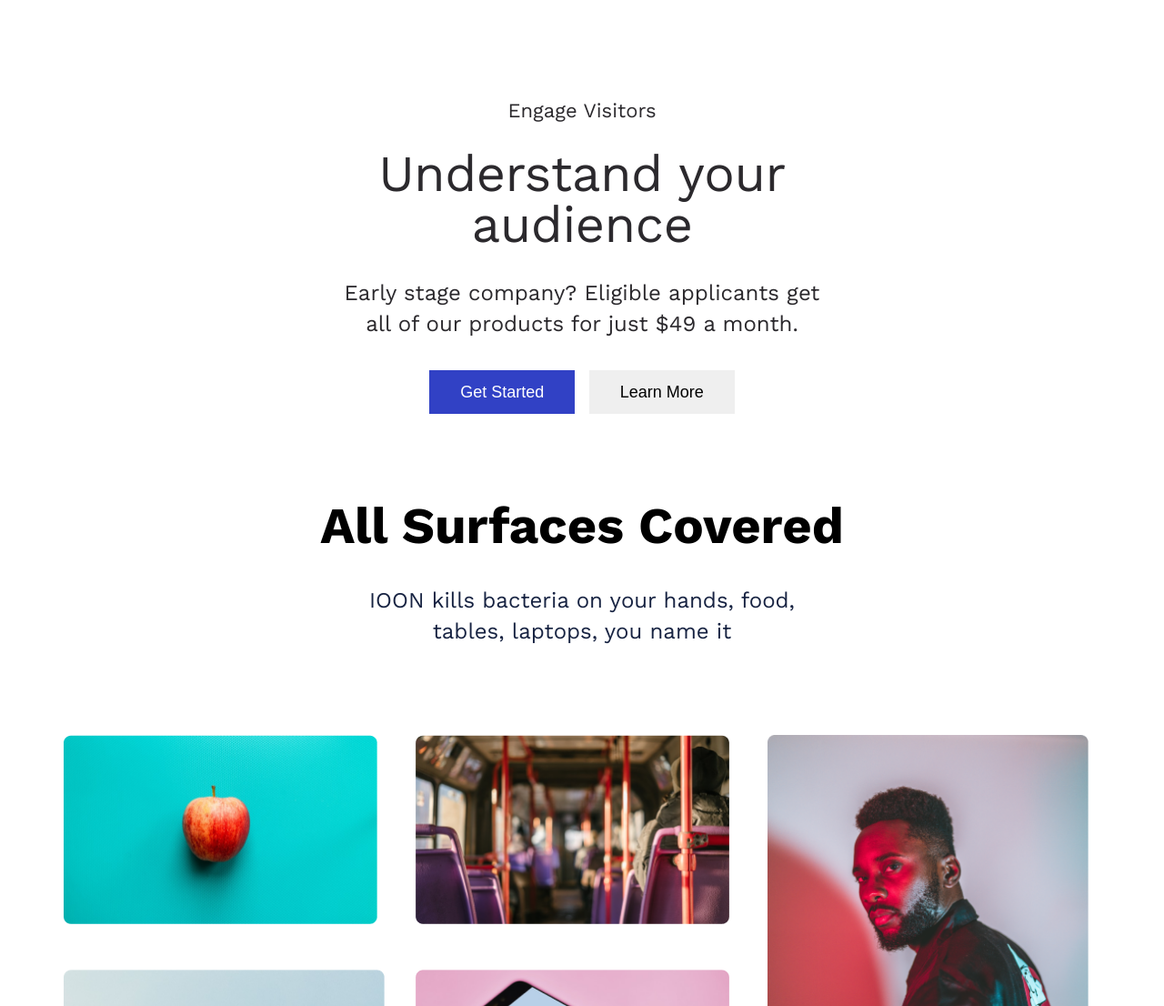
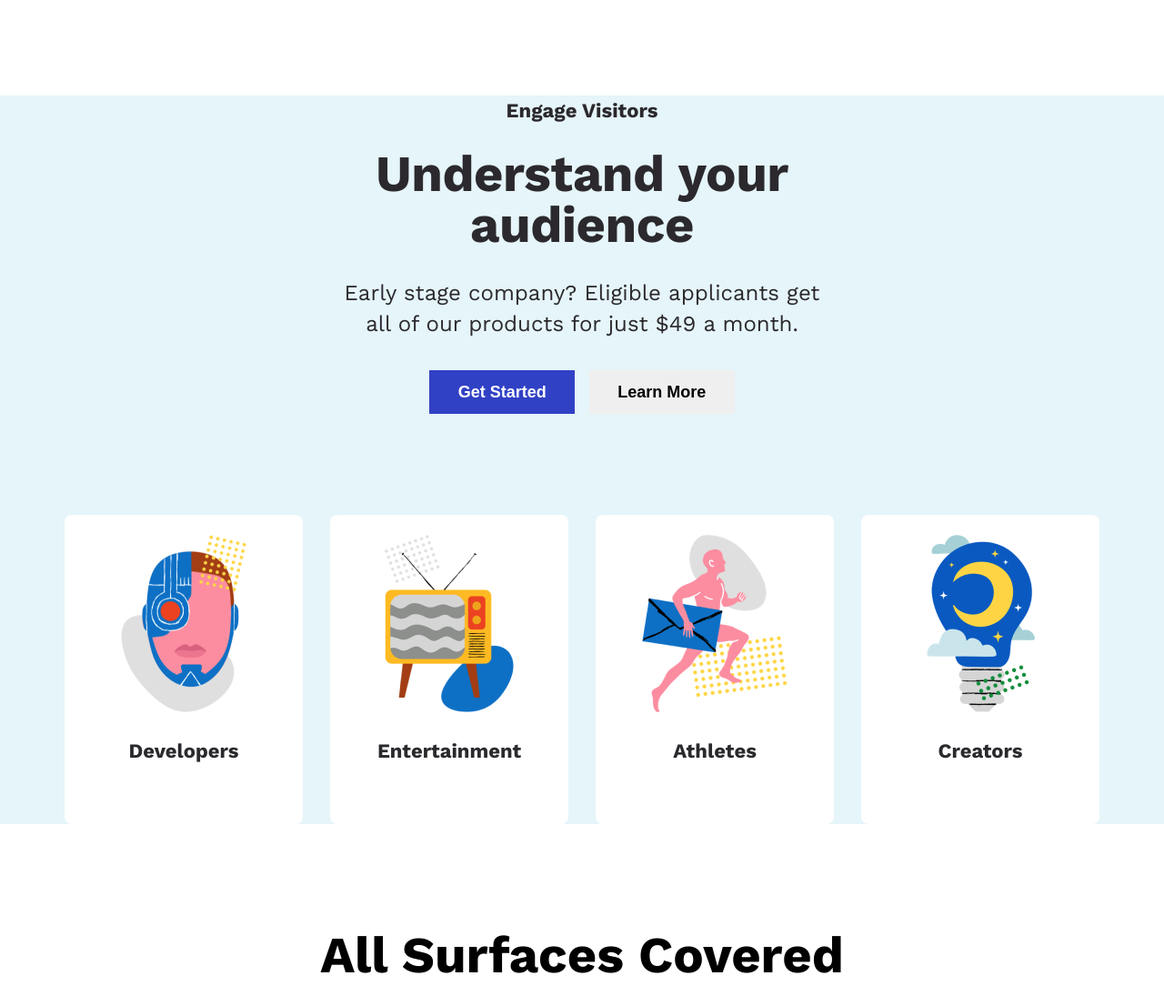
Before and after one commit to Daffirudi/diplomproject, a plain HTML site: page index.html in a window 1280 px wide. Shown: the part 519-1625 px from the top of the page at 91% size. Drawn offline with nearby package versions, Linux system fonts and the light colour scheme.

Commit message:
Add files via upload

```diff
--- a/index.html
+++ b/index.html
@@ -77,13 +77,29 @@
     </section>
     <section class="container">
         <div class="understand">
-            <h6 class="understand_pretitle">Engage Visitors</h6>
-            <h3 class="understand_title">Understand your audience</h3>
-            <p class="understand_text">Early stage company? Eligible applicants get all of our products for just $49 a month.</p>
-        <div class="button">
-            <button class="button_violet">Get Started</button>
-            <button class="button_transparent">Learn More</button>
-        </div>
+            <h6 class="understand_pretitle">
+                Engage Visitors
+            </h6>
+            <h3 class="understand_title">
+                Understand your audience
+            </h3>
+            <p class="understand_text">
+                Early stage company? Eligible applicants get all of our products for just $49 a month.
+            </p>
+            <div class="button">
+                <button class="button_violet">
+                    Get Started
+                </button>
+                <button class="button_transparent">
+                    Learn More
+                </button>
+            </div>
+            <div class="grid_understand">
+                <div class="pic"><img src="./img/grid2/pic1.png" alt="pic1"><p class="grid_text">Developers</p></div>
+                <div class="pic"><img src="./img/grid2/pic2.png" alt="pic2"><p class="grid_text">Entertainment</p></div>
+                <div class="pic"><img src="./img/grid2/pic3.png" alt="pic3"><p class="grid_text">Athletes</p></div>
+                <div class="pic"><img src="./img/grid2/pic4.png" alt="pic4"><p class="grid_text">Creators</p></div>
+            </div>
         </div>
     </section>
 <section>
@@ -105,11 +121,7 @@
             <div class="item"><img src="./img/grid/f6.png" alt="foto6"></div>
             <div class="item"><img src="./img/grid/f7.png" alt="foto7"></div>
         </div>
-
     </div>
-
 </section>
-
-
 </body>
 </html>
--- a/style/style.css
+++ b/style/style.css
@@ -112,6 +112,95 @@ body{
     color: #2B292D;
 }
 
+.understand{
+    margin: 105px auto 62px;
+    text-align: center;
+    background: rgba(0, 161, 198, 10%);
+}
+
+.understand_pretitle{
+    font-weight: 700;
+    font-size: 22px;
+    line-height: 34px;
+    color: #2B292D;
+    margin: 108px 0 24px;
+}
+
+.understand_title{
+    font-weight: 700;
+    font-size: 56px;
+    line-height: 56px;
+    letter-spacing: -0.5px;
+    color: #2B292D;
+    margin: 24px auto 30px;
+    width: 555px;
+}
+
+.understand_text{
+    font-size: 24px;
+    line-height: 34px;
+    color: #2B292D;
+    margin: 30px auto 34px;
+    width: 555px;
+}
+
+
+.button_transparent, .button_violet{
+    height: 48px;
+    width: 160px;
+    border: none;
+    font-weight: 700;
+    font-size: 18px;
+    line-height: 13px;
+    padding: 17px 0;
+}
+
+.button_violet{
+    background-color: #3141C5;
+    color: #FFFFFF;
+    margin-right: 10px;
+}
+
+.button_violet:hover{
+    background-color: #0015d6;
+    transition: 1s;
+}
+
+.button_transparent:hover{
+    color: #3141C5 ;
+}
+
+.grid_understand{
+    display: grid;
+    grid-template-columns: repeat(4, 262px);
+    gap: 30px;
+    justify-content: center;
+    margin: 111px auto;
+    border-radius: 8px;
+}
+
+.pic{
+    font-weight: 700;
+    text-align: center;
+    font-size: 22px;
+    line-height: 28px;
+    color: #2B292D;
+    padding: 22px 0 33px;
+    background-color: #FFFFFF;
+    border-radius: 8px;
+}
+
+
+.grid_text{
+    padding: 22px 0 33px;
+}
+
+.pic:hover{
+    background: rgba(49, 65, 197, 1);
+    color: rgba(255, 255, 255, 1);
+    transition: 1s;
+    cursor: pointer;
+}
 
 .all{
     max-width: 1140px;
@@ -154,57 +243,3 @@ body{
 .item>img{
     height: 100%;
 }
-
-.understand{
-    margin: 105px auto 62px;
-    text-align: center;
-    width: 555px;
-
-}
-
-.understand_pretitle{
-    font-size: 22px;
-    line-height: 34px;
-    color: #2B292D;
-    margin: 108px 0 24px;
-}
-
-.understand_title{
-    font-size: 56px;
-    line-height: 56px;
-    letter-spacing: -0.5px;
-    color: #2B292D;
-    margin: 24px 0 30px;
-
-}
-
-.understand_text{
-    font-size: 24px;
-    line-height: 34px;
-    color: #2B292D;
-    margin: 30px 0 34px;
-}
-
-
-.button_transparent, .button_violet{
-    height: 48px;
-    width: 160px;
-    border: none;
-    font-size: 18px;
-    line-height: 13px;
-}
-
-.button_violet{
-    background-color: #3141C5;
-    color: #FFFFFF;
-    margin-right: 10px;
-}
-
-.button_violet:hover{
-    background-color: #0015d6;
-    transition: 1s;
-}
-
-.button_transparent:hover{
-    color: #3141C5 ;
-}
```
Also changed, not shown: img/grid2/pic1.png (added), img/grid2/pic2.png (added), img/grid2/pic3.png (added), img/grid2/pic4.png (added).
